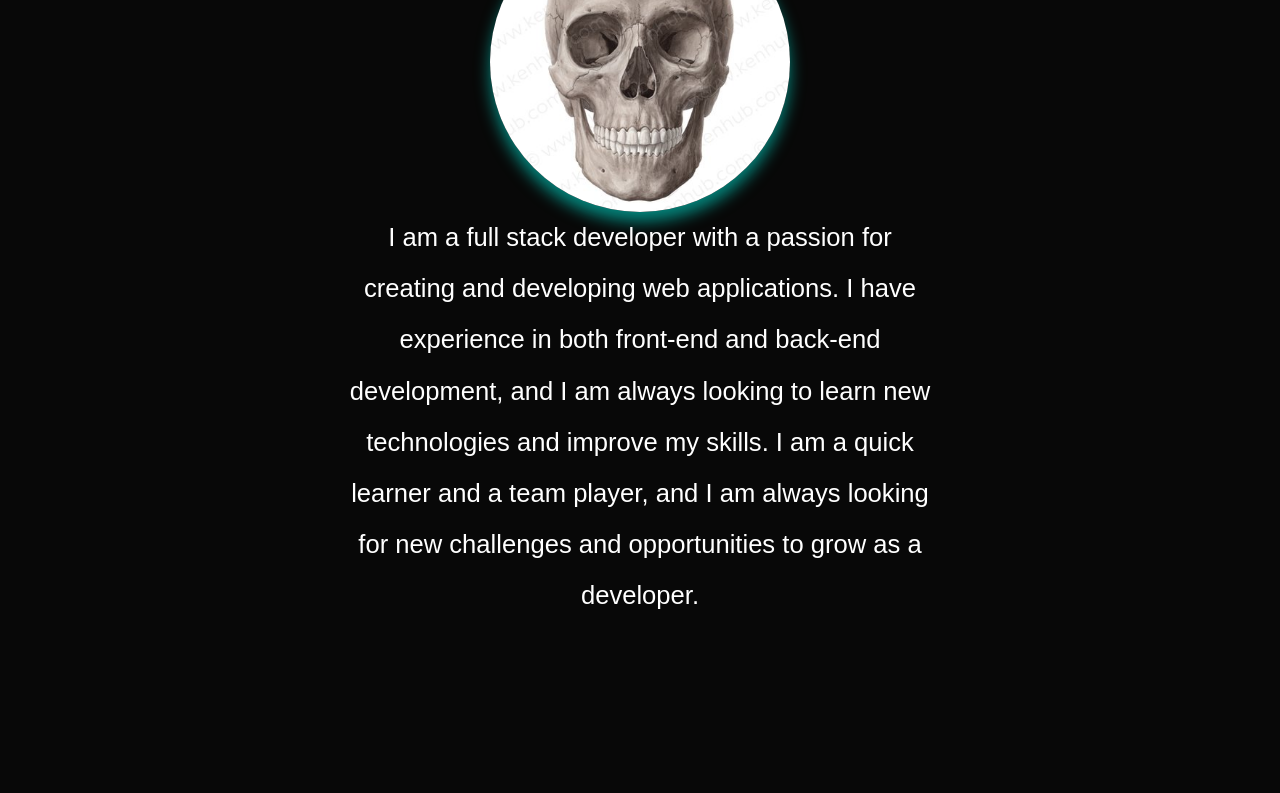
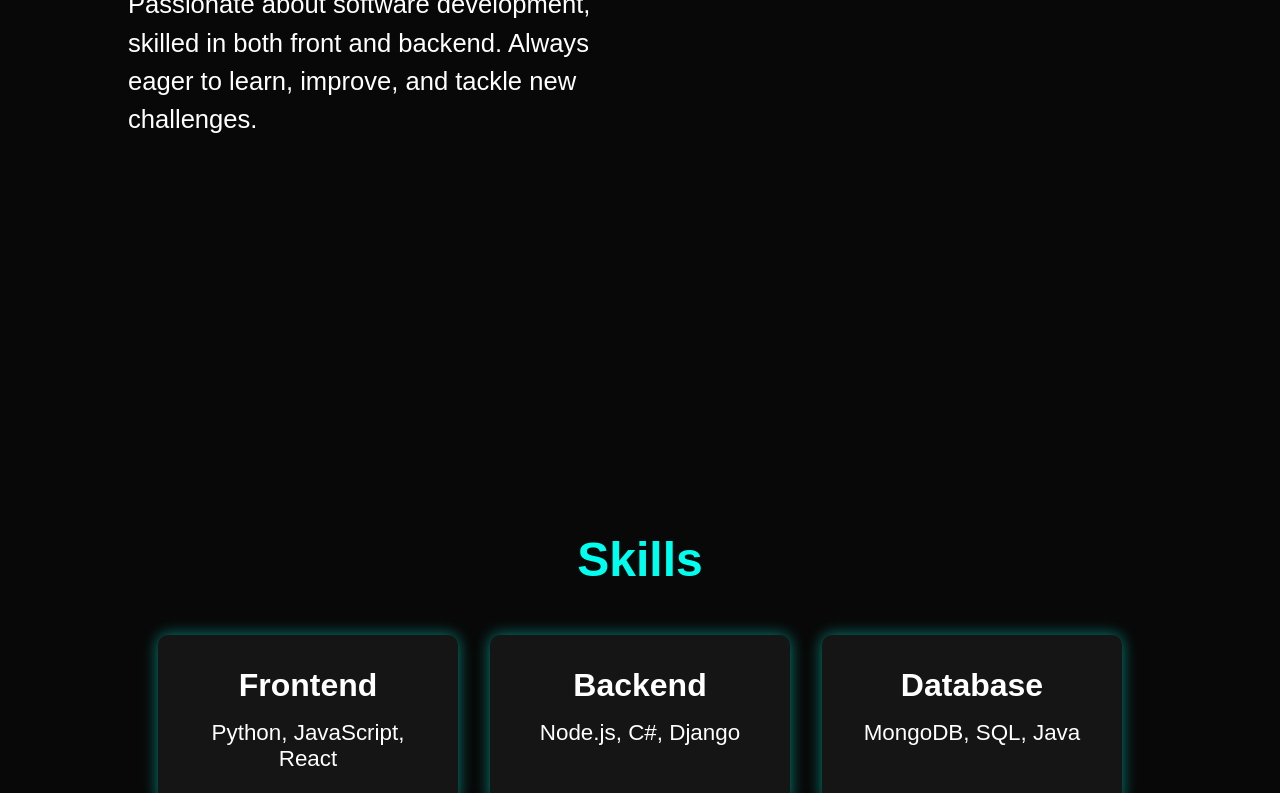
Before and after one commit to dalife001/Portfolio, a plain HTML site: page index.html in a window 1280 px wide. Shown: the part 396-1189 px from the top of the page. Drawn offline with nearby package versions, Linux system fonts and the light colour scheme.

Commit message:
small update

```diff
--- a/index.html
+++ b/index.html
@@ -19,17 +19,12 @@
             <a href="#contact">Contact</a>
         </nav>
     </header>
-
-    <section class="home" id="home">
+ <section class="home" id="home">
         <div class="home-content">
             <h1>Hi, It's <span>Hassan</span></h1>
             <h3 class="text-animation" id="text">I'm a full stack developer <span></span></h3>
-
-            <div class="home-img">
-                <img src="image copy.png" alt="Profile Picture">
-            </div>
             <p>
-                I am a full stack developer with a passion for creating and developing web applications. I have experience in both front-end and back-end development, and I am always looking to learn new technologies and improve my skills. I am a quick learner and a team player, and I am always looking for new challenges and opportunities to grow as a developer.
+                Passionate about software development, skilled in both front and backend. Always eager to learn, improve, and tackle new challenges.
             </p>
         </div>
     </section>
@@ -81,6 +76,10 @@
                 <img src="./svgs/discord.svg" alt="Discord">
                 <span>Discord</span>
             </a>
+            <a href="https://www.linkedin.com/in/hassan-hassan-1b7988345/" target="_blank" class="contact-link">
+                <img src="./svgs/linked.svg" alt="Discord">
+                <span>linked</span>
+            </a>
         </div>
     </section>
 
--- a/style.css
+++ b/style.css
@@ -22,26 +22,19 @@ body {
     font-size: 62.5%;
     overflow-x: hidden;
 }
-* {
-    margin: 0;
-    padding: 0;
-    box-sizing: border-box;
-}
+
 .home {
     display: flex;
-    flex-direction: column;
     align-items: center;
-    justify-content: flex-start;
+    justify-content: space-between;
     min-height: 100vh;
     padding: 10rem 10%;
-    gap: 2rem;
-    text-align: center;
+    gap: 5rem;
 }
 
 .home-content {
     flex: 1;
-    max-width: 600px;
-    overflow: visible;
+    max-width: 50%;
 }
 
 .home-content h1 {
@@ -51,36 +44,11 @@ body {
     font-weight: bold;
 }
 
-.home-content h1 span {
-    color: var(--main-color);
+.home-content p {
+    font-size: 1.6rem;
+    line-height: 1.5;
 }
 
-.home-content p {
-    font-size: 1.6rem;
-    line-height: 2;
-}
-
-
-.home-img {
-    display: flex;
-    justify-content: center;
-    align-items: center;
-    margin-top: 2rem;
-}
-
-.home-img img {
-    width: 300px;
-    height: 300px;
-    border-radius: 50%;
-    object-fit: cover;
-    box-shadow: 0 10px 15px var(--shadow-color);
-    transition: transform 0.3s ease, box-shadow 0.3s ease;
-}
-
-.home-img img:hover {
-    transform: scale(1.1);
-    box-shadow: 0 15px 30px var(--shadow-color);
-}
 
 .header {
     position: fixed;
@@ -116,6 +84,7 @@ body {
 .navbar {
     display: flex;
     gap: 2.5rem;
+
 }
 
 .navbar a {
@@ -297,10 +266,6 @@ body {
         max-width: 100%;
     }
 
-    .home-img img {
-        width: 200px;
-        height: 200px;
-    }
 }
 .text-animation{
     color: var(--main-color);
```
Also changed, not shown: svgs/linked.svg (added).
